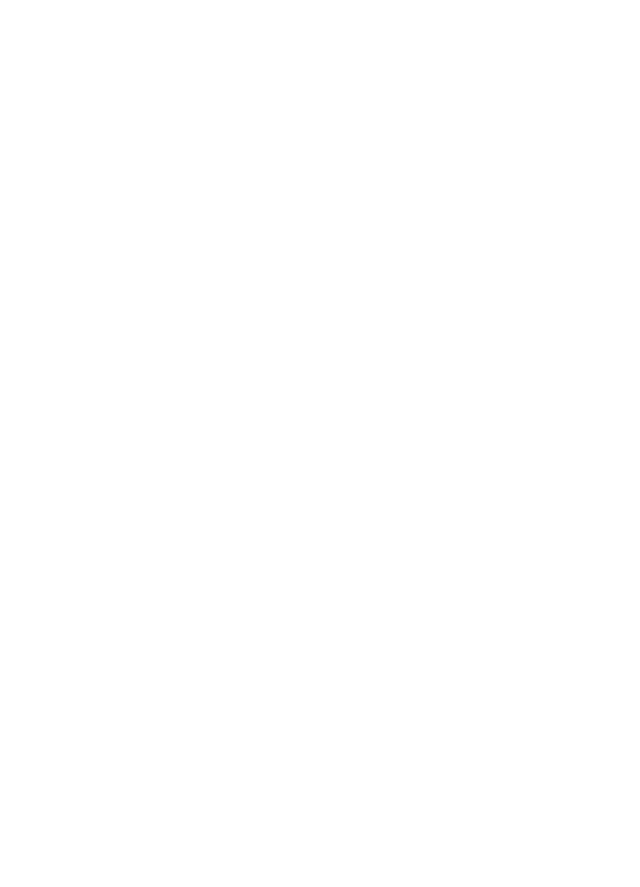
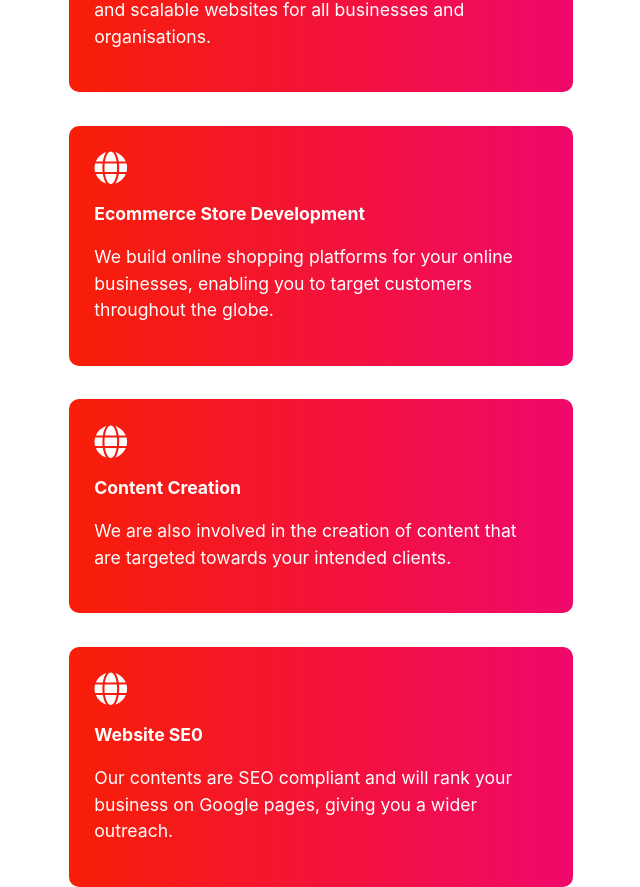
Before and after one commit to ChuloCr8v/webdevprofile, a Next.js app: page / in a window 1280 px wide. Shown: the part 637-1524 px from the top of the page, without its empty margins (319-959 px from the left). Before the commit the page ends 800 px from the top, so only its background shows below. Built offline with nearby package versions, Linux system fonts and the light colour scheme.

Commit message:
services section

```diff
--- a/components/Services.jsx
+++ b/components/Services.jsx
@@ -6,7 +6,22 @@
         <div className={styles.service}>
           <FaGlobe className={styles.icon} />
           <h3>Website Development </h3>
-          <p> We design and develop highly responsive, beautiful and scalable websites for all businesses and organisations </p>
+          <p> We design and develop highly responsive, beautiful and scalable websites for all businesses and organisations.</p>
+        </div>
+        <div className={styles.service}>
+          <FaGlobe className={styles.icon} />
+          <h3>Ecommerce Store Development</h3>
+          <p> We build online shopping platforms for your online businesses, enabling you to target customers throughout the globe.</p>
+        </div>
+        <div className={styles.service}>
+          <FaGlobe className={styles.icon} />
+          <h3>Content Creation</h3>
+          <p>We are also involved in the creation of content that are targeted towards your intended clients. </p>
+        </div>
+        <div className={styles.service}>
+          <FaGlobe className={styles.icon} />
+          <h3>Website SE0</h3>
+          <p>Our contents are SEO compliant and will rank your business on Google pages, giving you a wider outreach.</p>
         </div>
       </section>
     )
--- a/styles/Hero.module.scss
+++ b/styles/Hero.module.scss
@@ -18,7 +18,7 @@
     text-align: center;
     font-size: calc(2rem + 0.5vh);
     font-weight: bold;
-    background-image: linear-gradient(45deg, #f81e06,#ef086a);
+    background-image: linear-gradient(90deg, #f81e06,#ef086a);
     background-size: 100%;
     background-repeat: repeat;
     -webkit-background-clip: text;
--- a/styles/Services.module.scss
+++ b/styles/Services.module.scss
@@ -0,0 +1,36 @@
+@mixin flex {
+  display: flex;
+  justify-content: center;
+  align-items: center;
+}
+
+.services {
+  @include flex;
+  flex-direction: column;
+}
+
+.service {
+  @include flex;
+  flex-direction: column;
+  align-items: flex-start;
+  background-image: linear-gradient(90deg, #f81e06,#ef086a);
+  background-repeat: no-repeat;
+  max-width: 30rem;
+  margin: 2rem 1rem 0;
+  padding: 1.5rem;
+  border-radius: 10px;
+  color: white;
+  line-height: 1.5;
+  transition: all 0.3s;
+  &:hover {
+    transform: translateY(-5px);
+  }
+  .icon {
+    font-size: 2rem;
+    margin-bottom: 1rem;
+  }
+  h3,
+  p {
+    margin-bottom: 1rem;
+  }
+}
```
